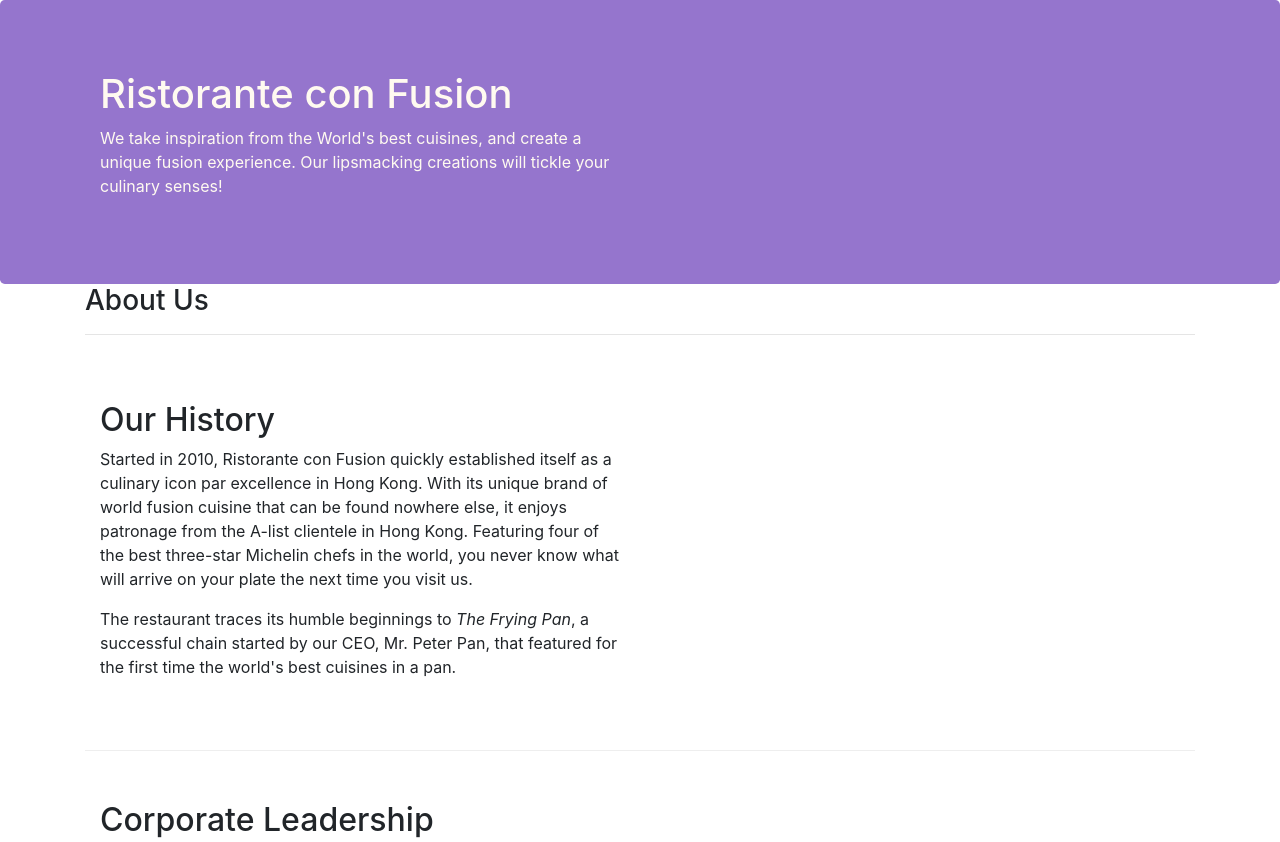
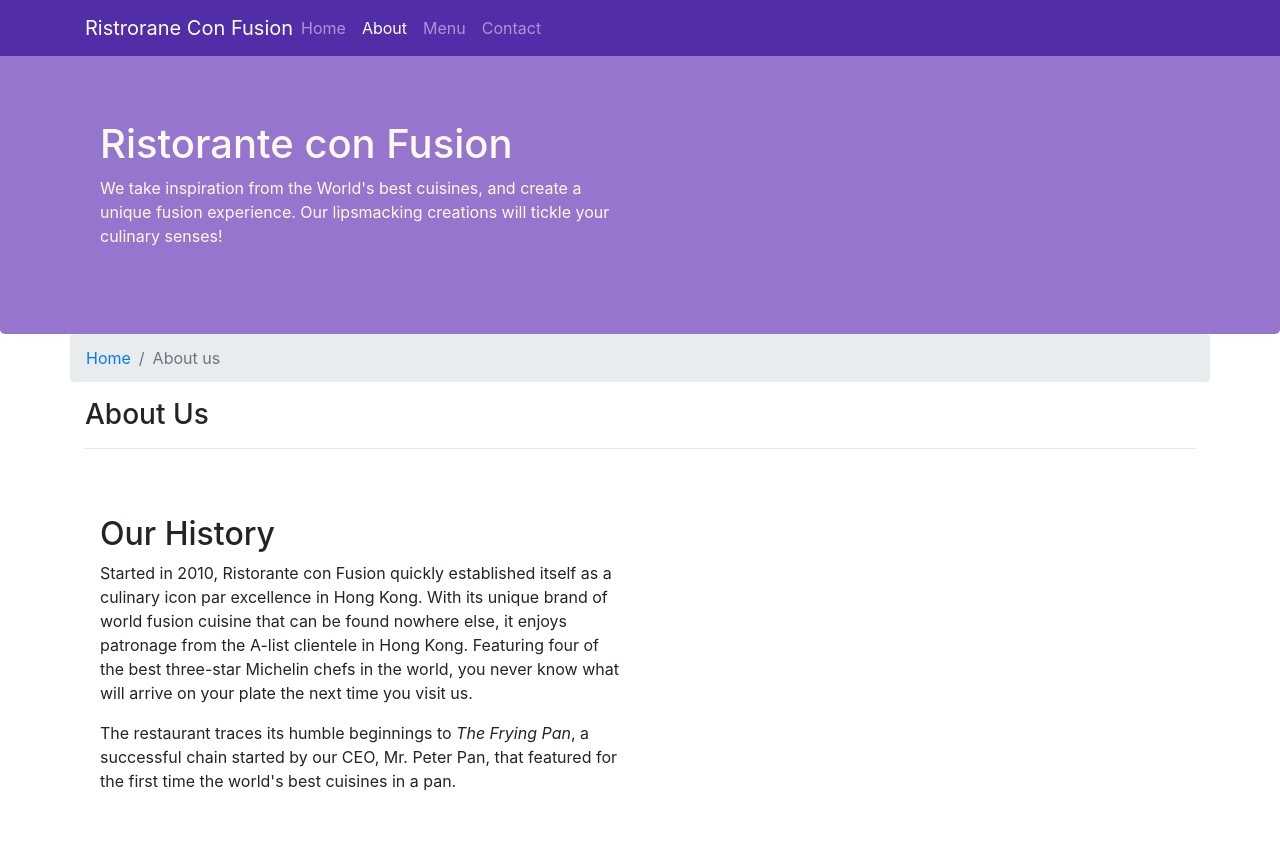
Before and after one commit to thakkardhruv/bootstrap-config-node, a website: page aboutus.html in a window 1280 px wide. Shown: the top 842 px of the page. Drawn offline with nearby package versions, Linux system fonts and the light colour scheme.

Commit message:
navigation and breadcrumbs

```diff
--- a/aboutus.html
+++ b/aboutus.html
@@ -15,7 +15,30 @@
 </head>
 
 <body>
-
+    <nav class="navbar navbar-dark navbar-expand-sm fixed-top">
+        <div class="container">
+            <button class="navbar-toggler" type="button" data-toggle="collapse" data-target="#Navbar">
+                <span class="navbar-toggler-icon"></span>
+            </button>
+            <a class="navbar-brand mr-auto" href="#">Ristrorane Con Fusion</a>
+            <div class="collapse navbar-collapse" id="Navbar">
+                <ul class="navbar-nav mr-auto">
+                    <li class="nav-item">
+                        <a class="nav-link" href="index.html">Home</a>
+                    </li>
+                    <li class="nav-item active">
+                        <a class="nav-link" href="aboutus.html">About</a>
+                    </li>
+                    <li class="nav-item">
+                        <a class="nav-link" href="#">Menu</a>
+                    </li>
+                    <li class="nav-item">
+                        <a class="nav-link" href="#">Contact</a>
+                    </li>
+                </ul>
+            </div>
+        </div>
+    </nav>
     <header class="jumbotron">
         <div class="container">
             <div class="row row-header">
@@ -32,6 +55,10 @@
 
     <div class="container">
         <div class="row">
+            <ol class="col-12 breadcrumb">
+                <li class="breadcrumb-item"><a href="./index.html">Home</a></li>
+                <li class="breadcrumb-item active">About us</li>
+            </ol>
             <div class="col-12 col-sm-12">
                 <h3>About Us</h3>
                 <hr>
@@ -101,7 +128,7 @@
                     <h5>Links</h5>
                     <ul class="list-unstyled">
                         <li>
-                            <a href="#">Home</a>
+                            <a href="index.html">Home</a>
                         </li>
                         <li>
                             <a href="#">About</a>
--- a/css/styles.css
+++ b/css/styles.css
@@ -28,3 +28,10 @@ address{
     margin:0px;
     color:#0f0f0f;
 }
+body{
+    padding: 50px 0px 0px 0px;
+    z-index: 0;
+}
+.navbar-dark{
+    background-color:#512DA8;
+}
```
Also changed, not shown: index.html (+25 -1 lines).
